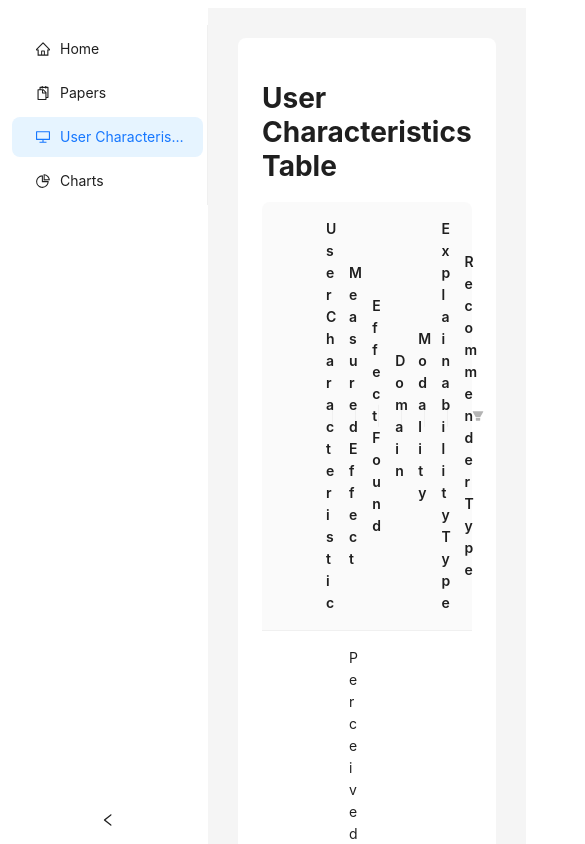
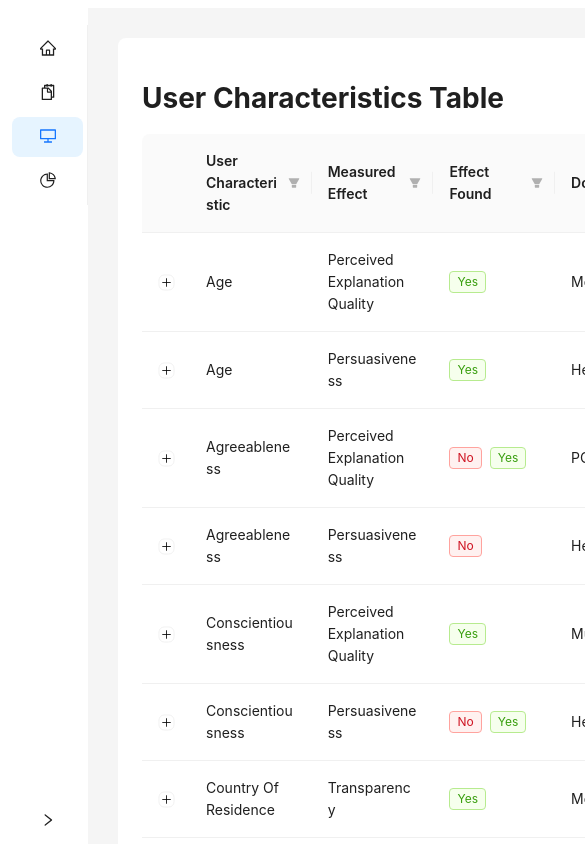
Before and after one commit to kathriwa/interactive-survey-visualization, a React (Vite) app: page /interactive-survey-visualization/characteristics in a window 390 px wide. Shown: the top 844 px of the page, 585 px wide, since content can reach past the window. Built offline with nearby package versions, Linux system fonts and the light colour scheme.

Commit message:
Fix layout for small screens

```diff
--- a/src/App.tsx
+++ b/src/App.tsx
@@ -1,4 +1,4 @@
-import React, { useState } from 'react';
+import React, { useState, useEffect } from 'react';
 import { Route, Routes, Link, useLocation } from 'react-router-dom';
 import './index.css';
 import {
@@ -65,14 +65,32 @@ const App: React.FC = () => {
     token: { colorBgContainer, borderRadiusLG },
   } = theme.useToken();
 
+  useEffect(() => {
+    const handleResize = () => {
+      if (window.innerWidth < 1200) {
+        setCollapsed(true);
+      } else {
+        setCollapsed(false);
+      }
+    };
+
+    window.addEventListener('resize', handleResize);
+
+    // Call handler right away so state gets updated with initial window size
+    handleResize();
+
+    // Remove event listener on cleanup
+    return () => window.removeEventListener('resize', handleResize);
+  }, []);
+
   return (
-      <Layout style={{ minHeight: '100vh', width: '100%' }}>
+      <Layout style={{ minHeight: '100vh', minWidth: '100%'}}>
         <Sider collapsible collapsed={collapsed} onCollapse={(value) => setCollapsed(value)} theme="light">
           {/* <div className="demo-logo-vertical" /> */}
           <br></br>
           <Menu defaultSelectedKeys={[currentPageKey]} mode="inline" items={items} />
         </Sider>
-        <Layout style={{ padding: '30px 30px 0 30px', width: '100%' }}>
+        <Layout style={{ padding: '30px 30px 0 30px', width: 'auto'}}>
           <Content>
             <div
               style={{
--- a/src/Papers.tsx
+++ b/src/Papers.tsx
@@ -451,14 +451,14 @@ const Papers: React.FC = () => {
   }, []);
 
   return (
-    <>
+    <div style={{ minWidth: '1200px' }}>
       <h1>Papers</h1>
       <Table<DataType>
-        columns={columns}
-        dataSource={data}
-        tableLayout='fixed'
+      columns={columns}
+      dataSource={data}
+      tableLayout='fixed'
       />
-    </>
+    </div>
   );
 };
 
--- a/src/Table.tsx
+++ b/src/Table.tsx
@@ -27,7 +27,6 @@ interface DataType2 {
   recommenderType: Array<string>;
 }
 
-// TODO: Add filters and sorting
 const columns: TableProps<DataType>['columns'] = [
   {
     title: 'User Characteristic',
@@ -153,7 +152,6 @@ const columns: TableProps<DataType>['columns'] = [
     title: 'Measured Effect',
     dataIndex: 'measuredEffect',
     key: 'measuredEffect',
-    // TODO: increase width of filder dropdown
     filters: [
       {
         text: 'Effectiveness',
@@ -499,16 +497,15 @@ const MyTable: React.FC = () => {
   }
 
   return (
-    <>
+    <div style={{ minWidth: '900px' }}>
       <h1>User Characteristics Table</h1>
       <Table<DataType>
         columns={columns}
         expandable={{ expandedRowRender }}
         dataSource={data}
         tableLayout='fixed'
-        pagination={{ defaultPageSize: 50 }}
       />
-    </>
+    </div>
   );
 };
 
```
